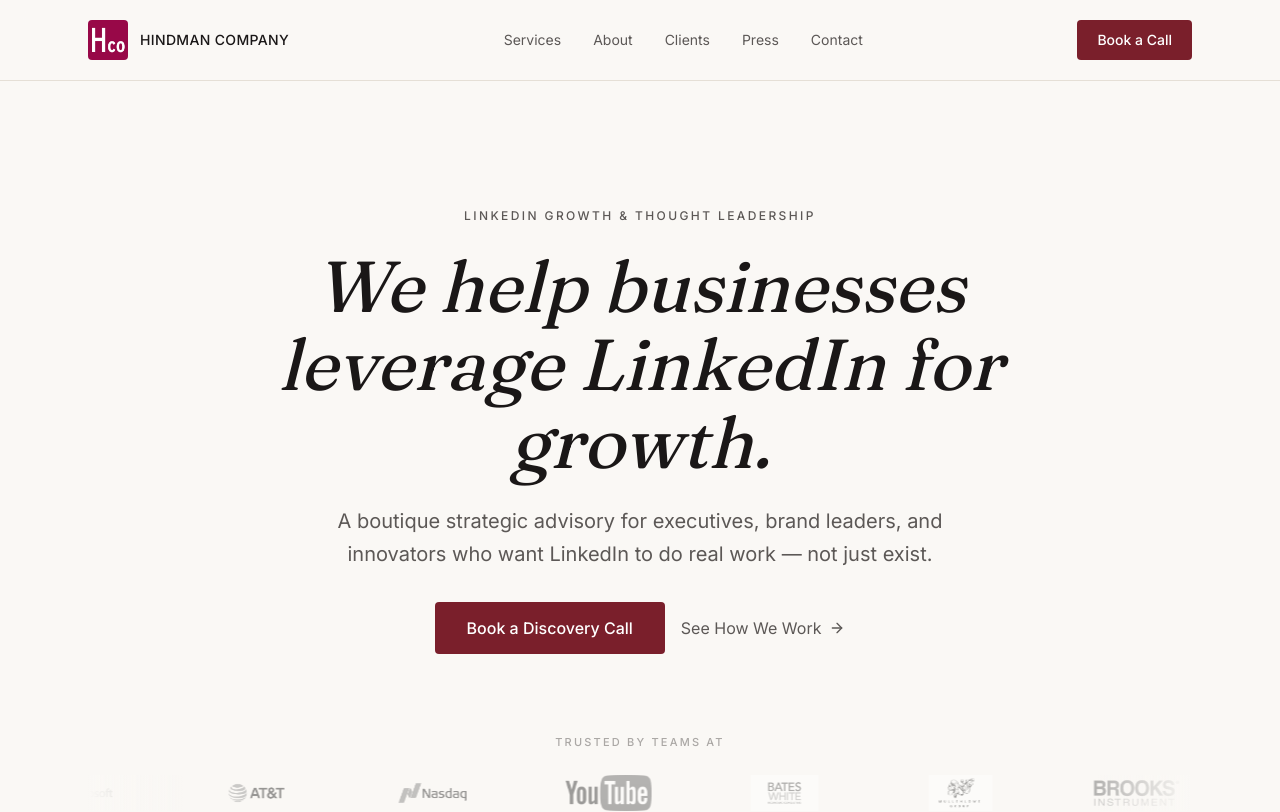
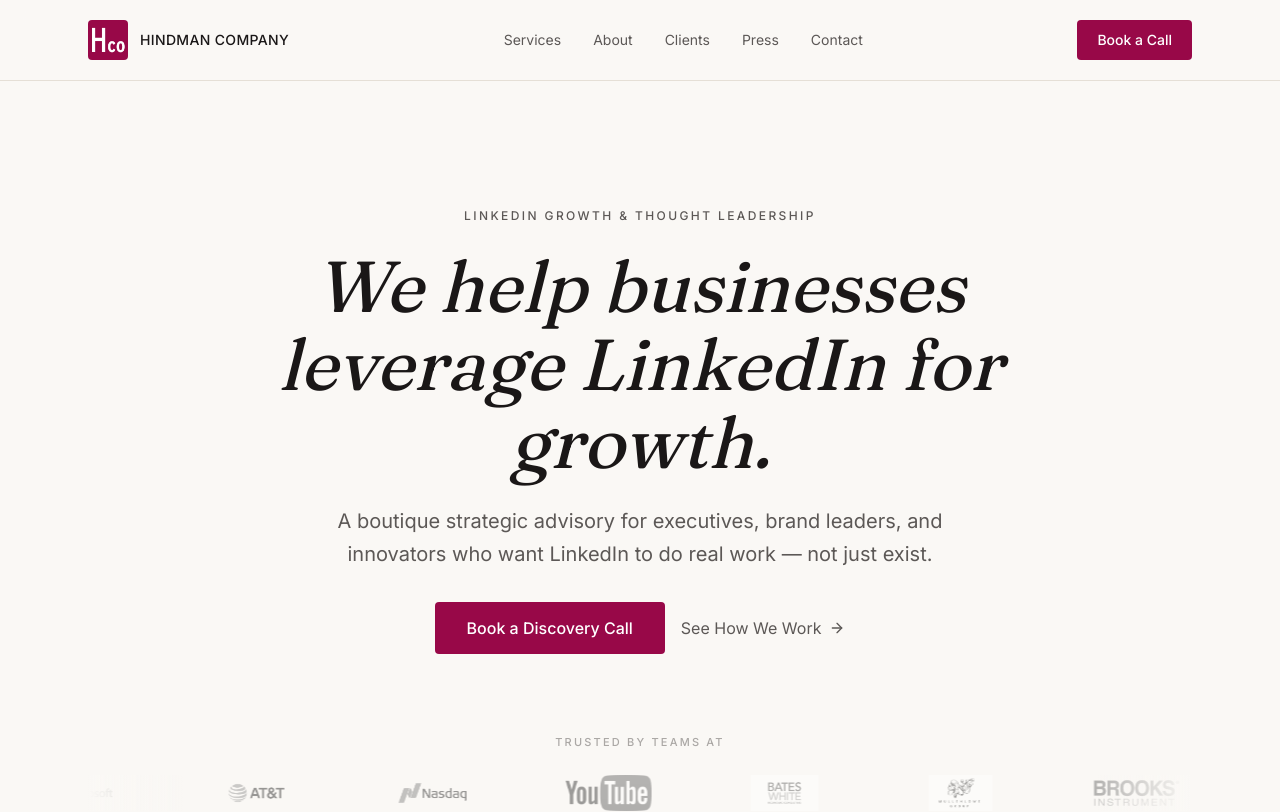
Before and after one commit to walterh1996/HindmanCo, a Next.js app: page / in a window 1280 px wide. Shown: the top 812 px of the page. Built offline with nearby package versions, Linux system fonts and the light colour scheme.

Commit message:
auto-backup: 2026-06-30 15:40:34

```diff
--- a/src/app/globals.css
+++ b/src/app/globals.css
@@ -3,8 +3,8 @@
 @theme inline {
   --color-background: #FAF8F5;
   --color-foreground: #1A1717;
-  --color-brand: #7A1F2B;
-  --color-brand-dark: #5E1821;
+  --color-brand: #980848;
+  --color-brand-dark: #7A0639;
   --color-text-secondary: #5C5856;
   --color-accent: #F0EBE3;
   --color-border: #E5DFD6;
```
